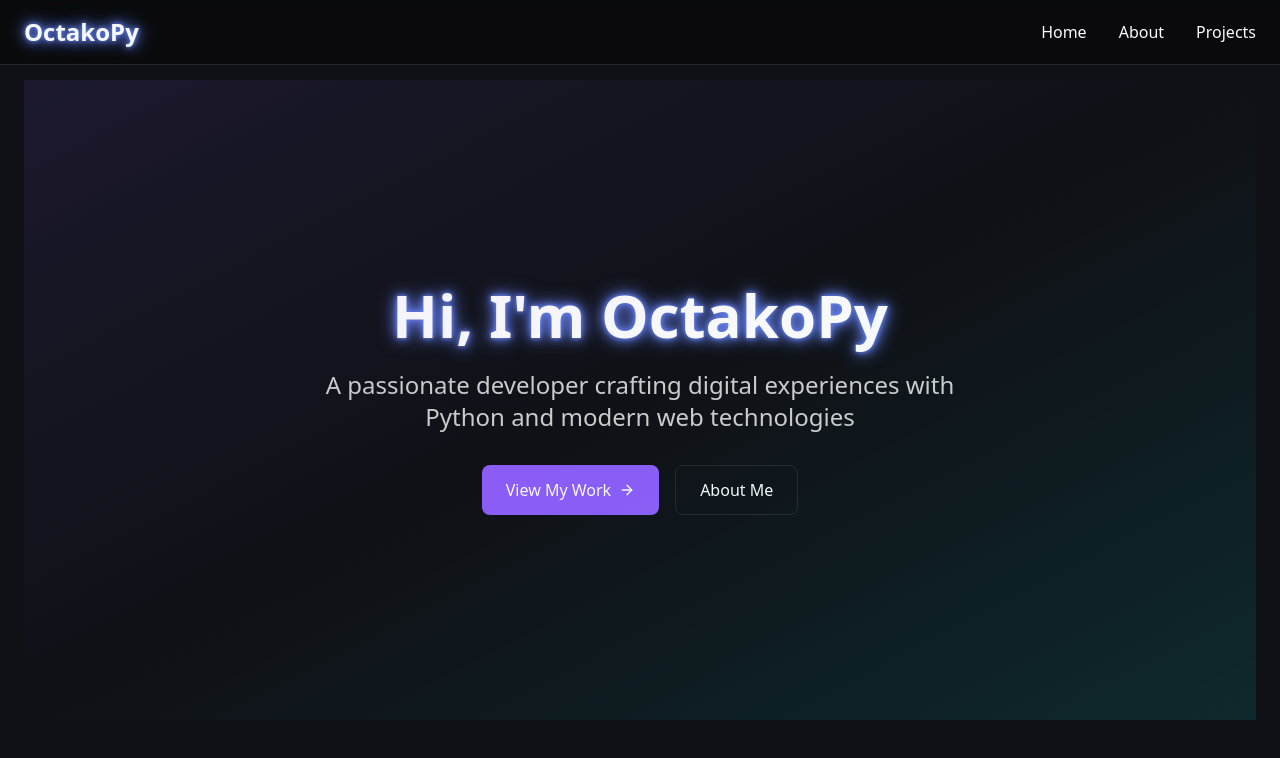
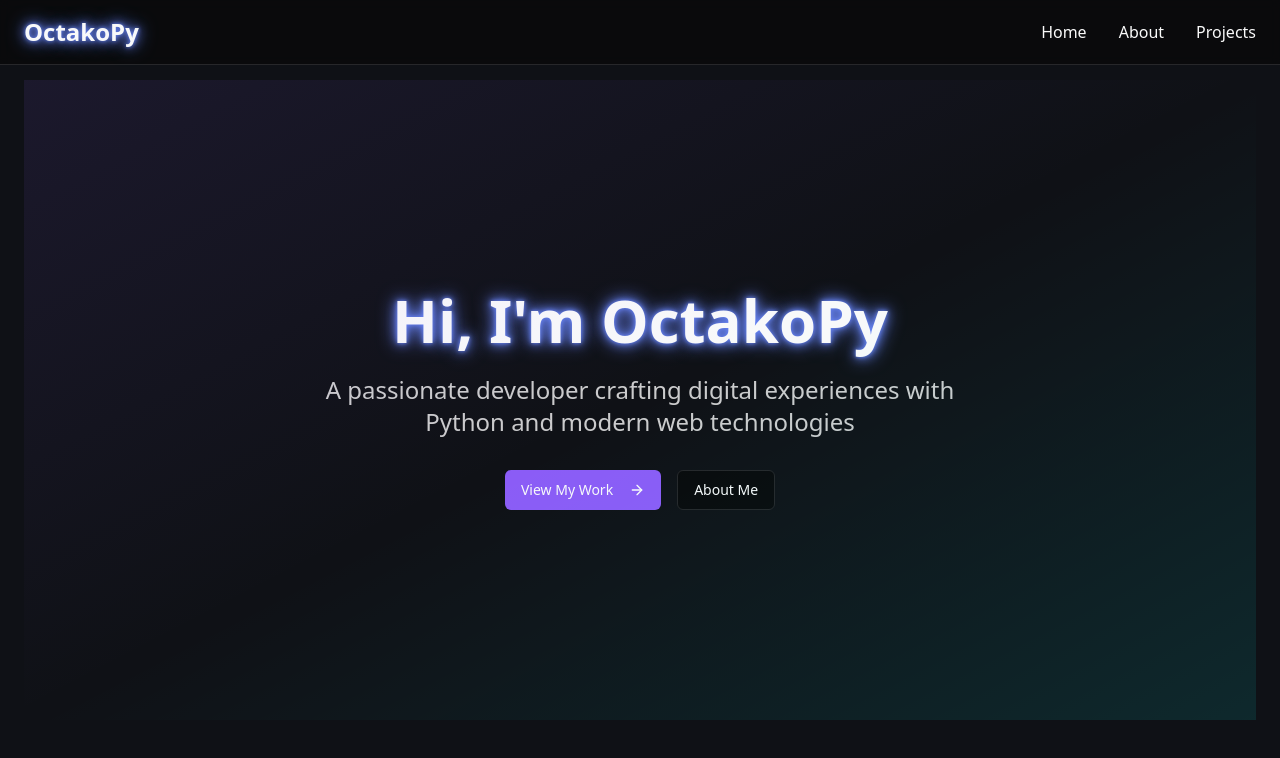
Before and after one commit to OctakoPy/OctakoPy-Portfolio, a React (Vite) app: page / in a window 1280 px wide. Shown: the top 758 px of the page. Built offline with nearby package versions, Linux system fonts and the light colour scheme.

Commit message:
Fix button interaction issues
Updated button components to ensure they are interactive and respond to click events properly. Adjustments made to improve user experience and functionality.
[skip gpt_engineer]

```diff
--- a/src/pages/Index.tsx
+++ b/src/pages/Index.tsx
@@ -1,6 +1,7 @@
 import { motion } from 'framer-motion';
 import { ArrowRight } from 'lucide-react';
 import { Link } from 'react-router-dom';
+import { Button } from '@/components/ui/button';
 
 const Index = () => {
   return (
@@ -33,21 +34,18 @@ const Index = () => {
             transition={{ duration: 0.8, delay: 0.4 }}
             className="flex flex-col sm:flex-row gap-4"
           >
-            <Link
-              to="/projects"
-              className="inline-flex items-center justify-center group px-6 py-3 bg-primary text-primary-foreground rounded-lg hover:bg-primary/90 transition-all duration-300 hover:scale-105"
-            >
-              <span className="flex items-center gap-2">
+            <Button asChild>
+              <Link to="/projects" className="group">
                 View My Work
-                <ArrowRight className="w-4 h-4 group-hover:translate-x-1 transition-transform duration-300" />
-              </span>
-            </Link>
-            <Link
-              to="/about"
-              className="inline-flex items-center justify-center px-6 py-3 border border-border rounded-lg hover:bg-muted transition-all duration-300 hover:scale-105"
-            >
-              About Me
-            </Link>
+                <ArrowRight className="ml-2 h-4 w-4 group-hover:translate-x-1 transition-transform" />
+              </Link>
+            </Button>
+
+            <Button variant="outline" asChild>
+              <Link to="/about">
+                About Me
+              </Link>
+            </Button>
           </motion.div>
         </div>
       </div>
```
